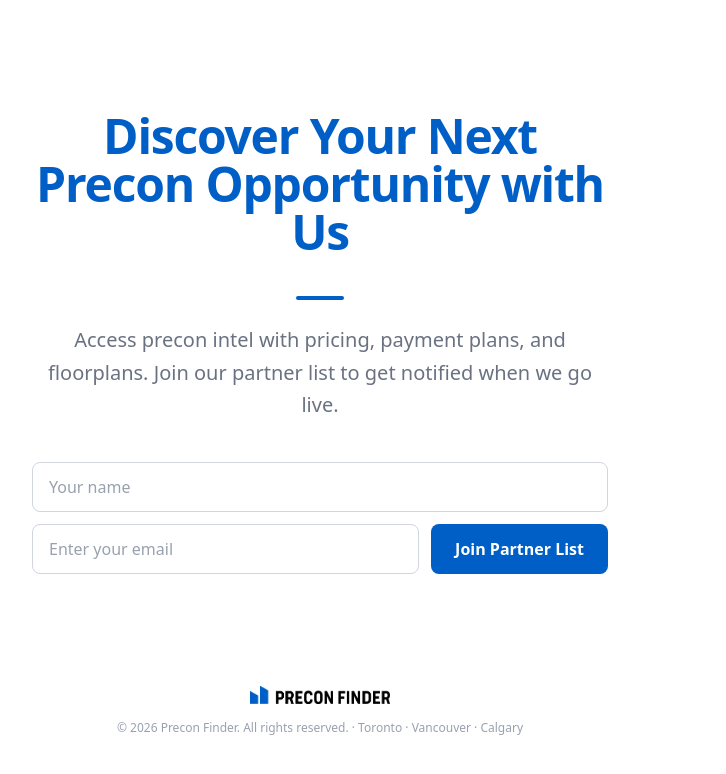
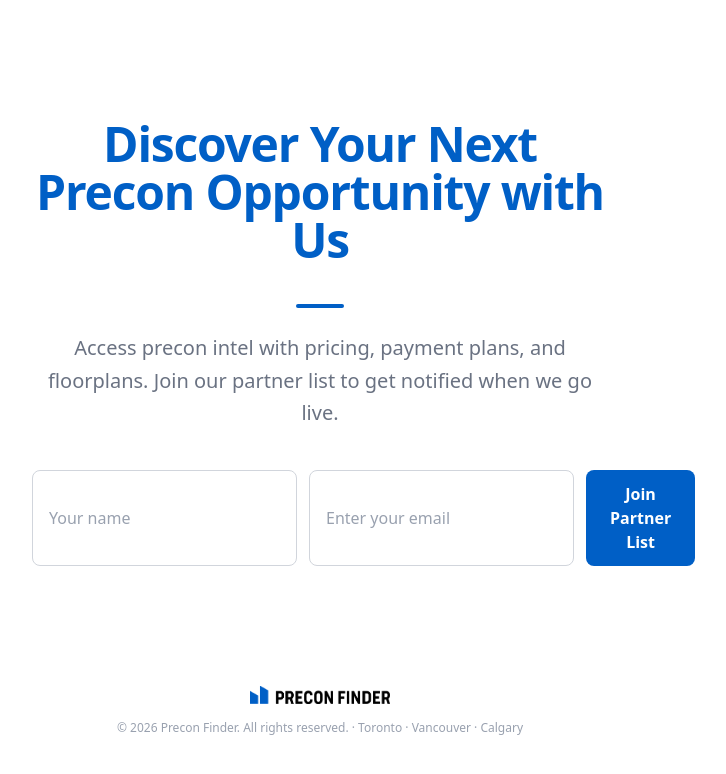
Before and after one commit to pdrrr3/pcf-website, a Next.js app: page / in a window 1280 px wide. Shown: the top 774 px of the page, without its empty margins (320-1046 px from the left). Built offline with nearby package versions, Linux system fonts and the light colour scheme.

Commit message:
Fix form layout: put name, email, and button on one row

```diff
--- a/app/page.tsx
+++ b/app/page.tsx
@@ -63,7 +63,7 @@ export default function Home() {
             {message}
           </div>
         ) : (
-          <form onSubmit={handleSubmit} className="flex flex-col gap-3 w-full">
+          <form onSubmit={handleSubmit} className="flex flex-col gap-3 sm:flex-row w-full">
             <input
               type="text"
               required
@@ -71,9 +71,8 @@ export default function Home() {
               value={name}
               onChange={(e) => setName(e.target.value)}
               disabled={status === "loading"}
-              className="rounded-lg border border-gray-300 px-4 py-3 text-gray-900 placeholder-gray-400 focus:border-[#005FC6] focus:outline-none focus:ring-2 focus:ring-[#005FC6]/20 disabled:opacity-50"
+              className="flex-1 rounded-lg border border-gray-300 px-4 py-3 text-gray-900 placeholder-gray-400 focus:border-[#005FC6] focus:outline-none focus:ring-2 focus:ring-[#005FC6]/20 disabled:opacity-50"
             />
-            <div className="flex flex-col gap-3 sm:flex-row">
             <input
               type="email"
               required
@@ -90,7 +89,6 @@ export default function Home() {
             >
               {status === "loading" ? "Joining..." : "Join Partner List"}
             </button>
-            </div>
           </form>
         )}
         {status === "error" && (
```
Lines whose indentation alone changed are shown as unchanged.
